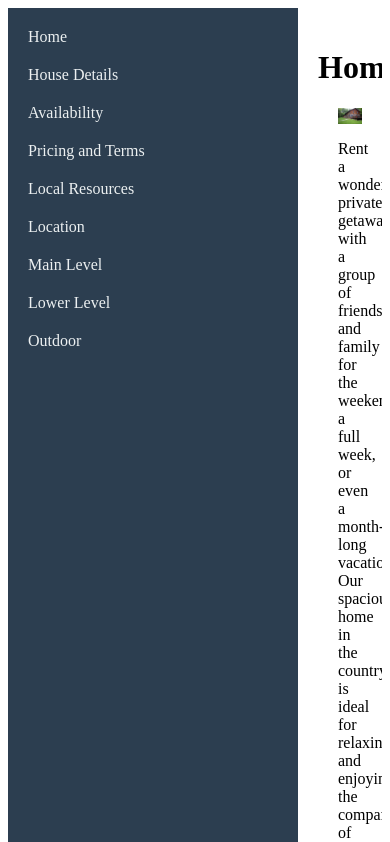
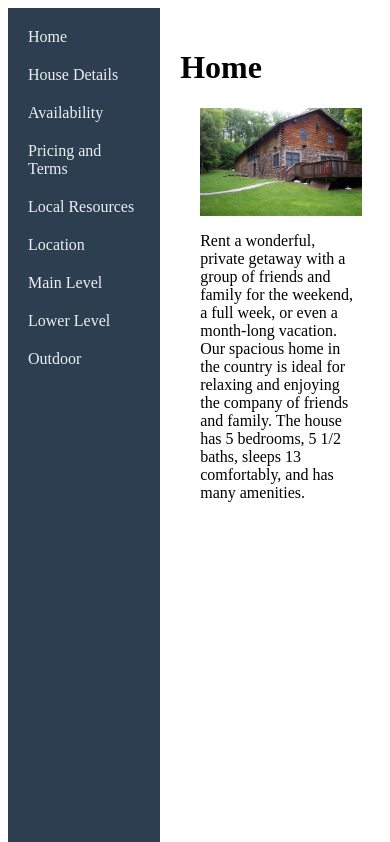
Before and after one commit to craigrivers/vacation_rental, an Angular app: page / in a window 390 px wide. Shown: the top 842 px of the page. Built offline with nearby package versions, Linux system fonts and the light colour scheme.

Commit message:
Decreased the width of the side navigation menu.

```diff
--- a/src/app/app.component.css
+++ b/src/app/app.component.css
@@ -44,7 +44,7 @@ main {
   }
 
   .topNav {
-    width: 250px;
+    width: 30%;
     min-height: 100vh;
     padding: 20px;
   }
```
